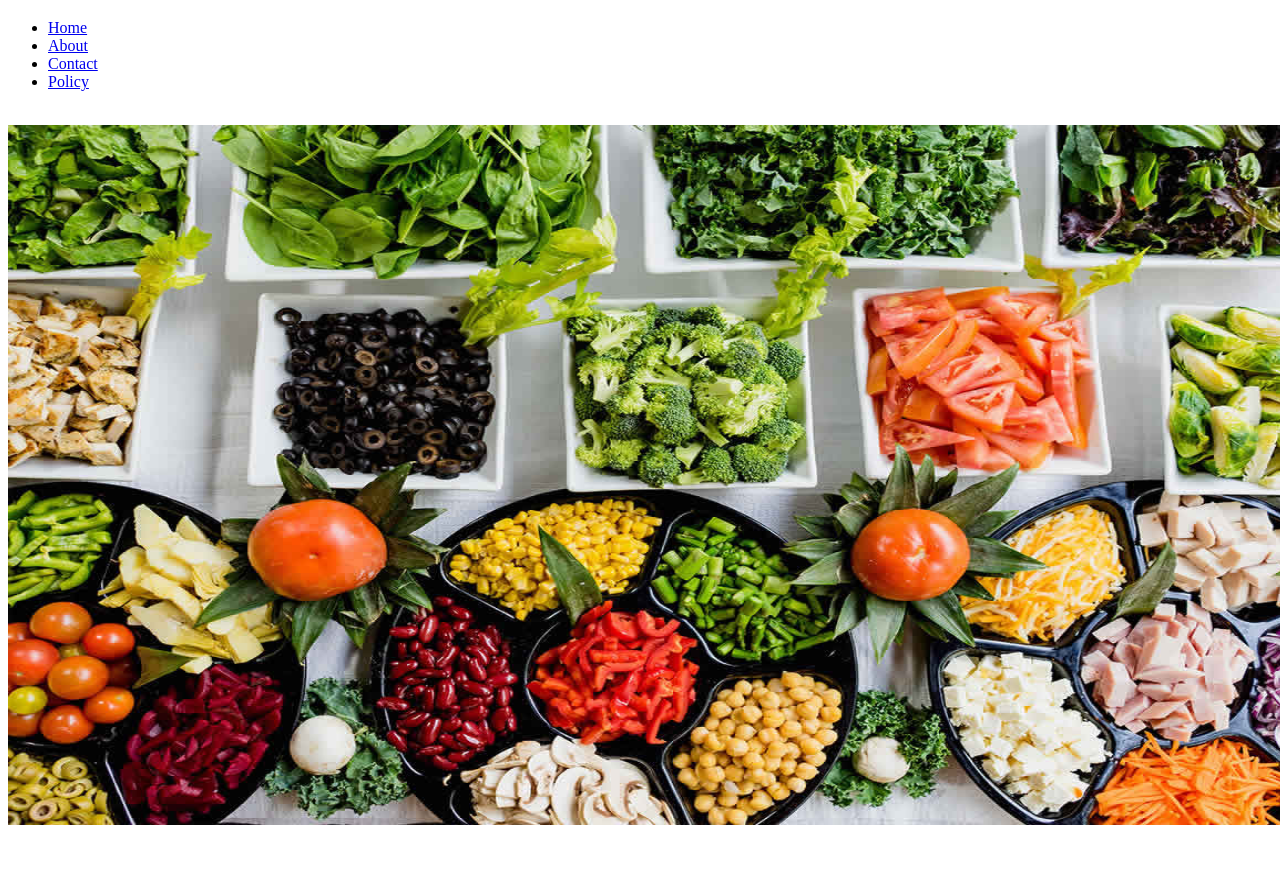
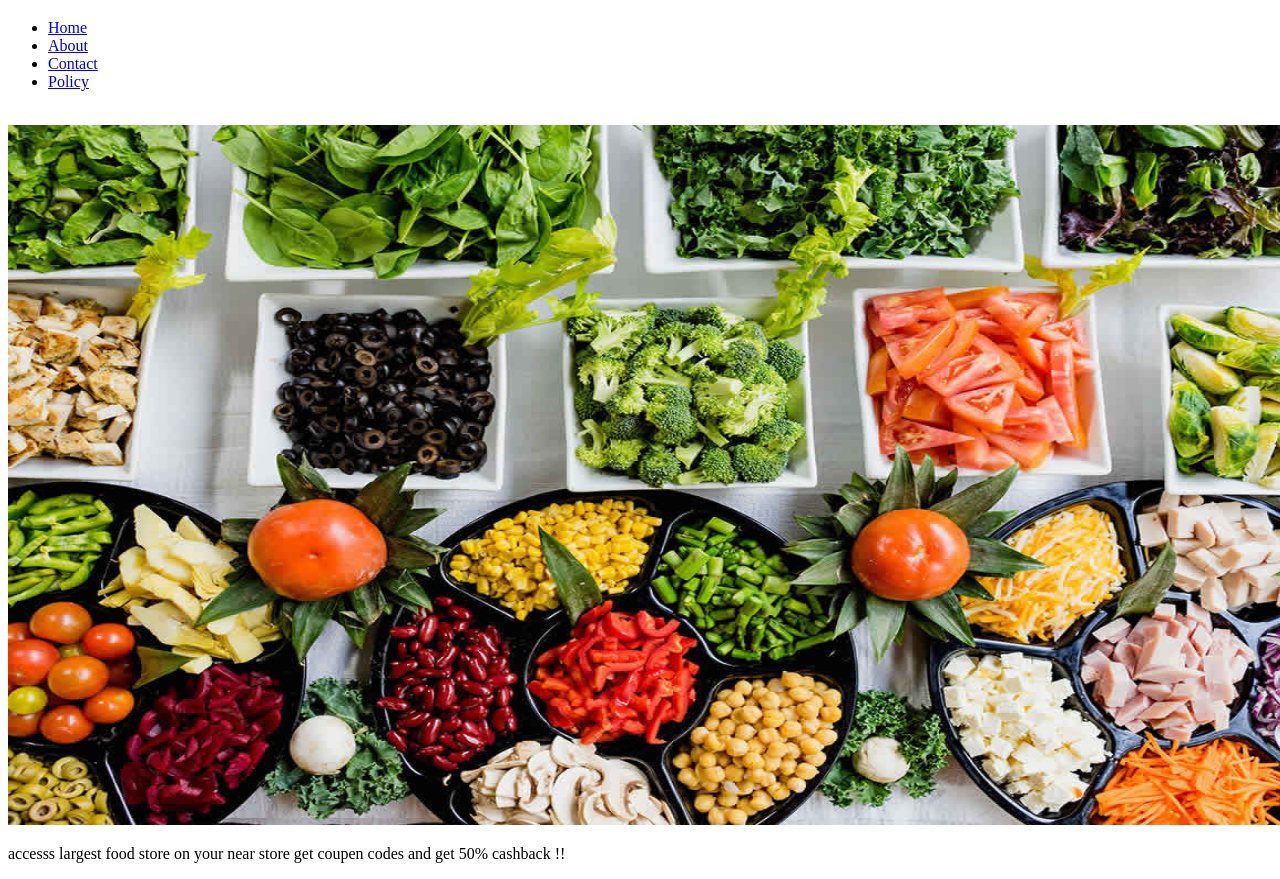
Before and after one commit to brijeshdobariya07/htmlwork, a plain HTML site: page index.html in a window 1280 px wide. Shown: the part 173-1052 px from the top of the page. Before the commit the page ends 1010 px from the top, so only its background shows below. Drawn offline with Linux system fonts and the light colour scheme.

Commit message:
added new line

```diff
--- a/index.html
+++ b/index.html
@@ -19,5 +19,9 @@
     <br>
     <img src="./images/gallery-img-03.jpg" alt="dishes" width="1330" height="700">
 
+    <p> accesss largest food store on your near store
+        get coupen codes and get 50% cashback !!
+    </p>
+
 </body>
 </html>
```
